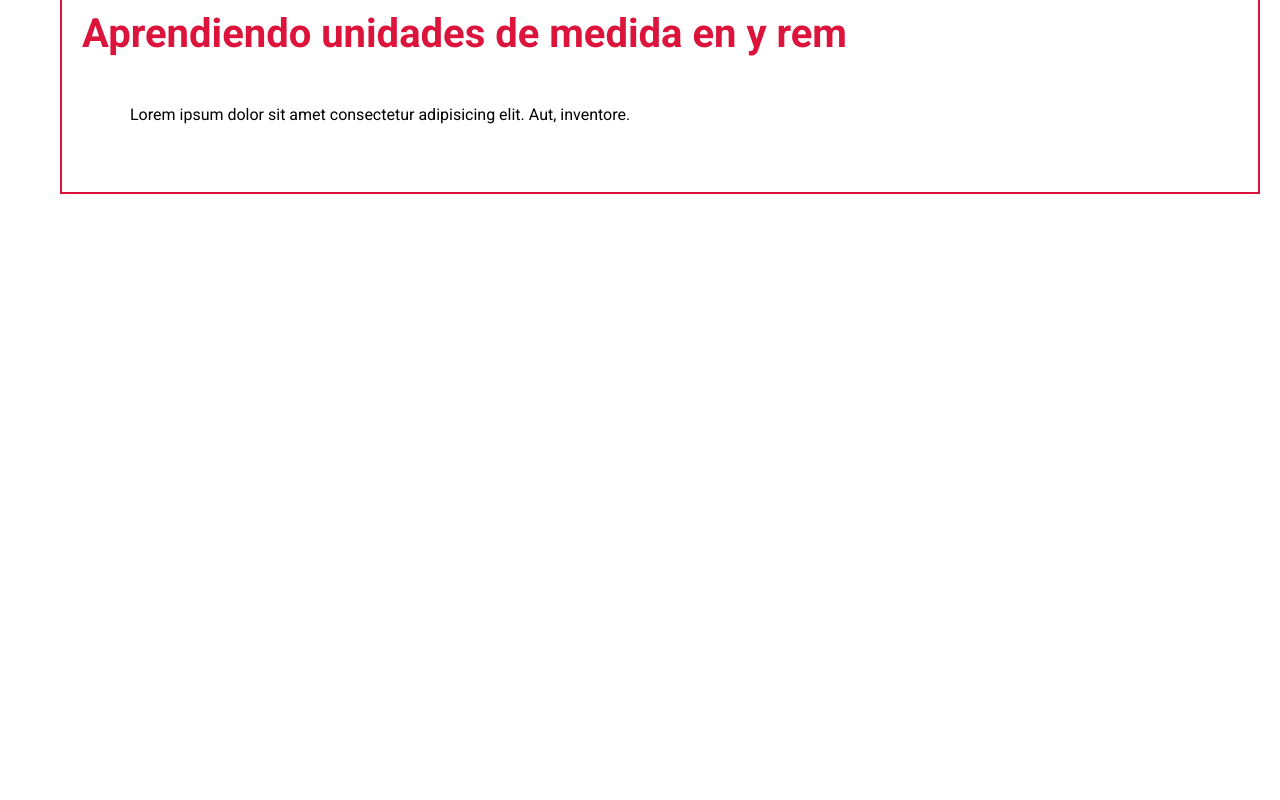
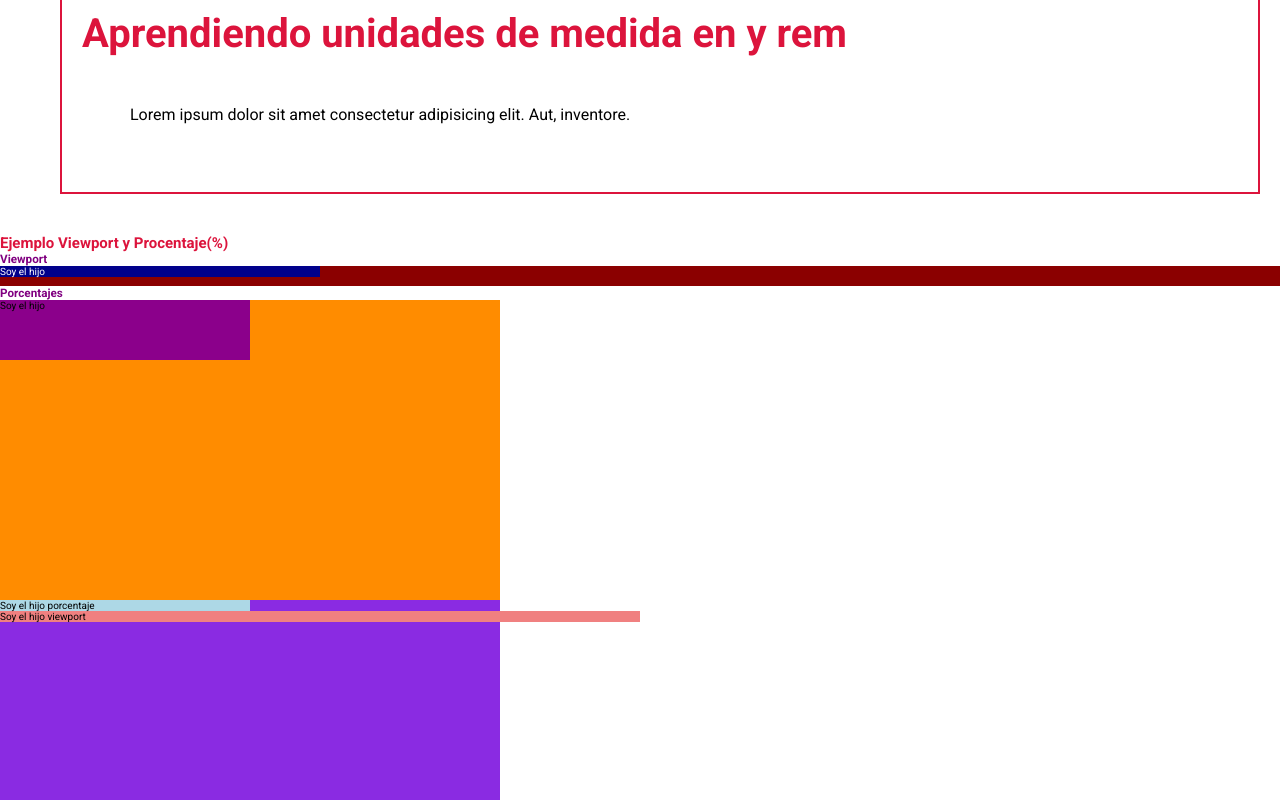
Before and after one commit to FlorAmado/clase-01, a website built with Vite: page clase-03/01-tipografias-relativas/index.html in a window 1280 px wide. Shown: the part 396-1196 px from the top of the page. Before the commit the page ends 800 px from the top, so only its background shows below. Built offline with nearby package versions, Linux system fonts and the light colour scheme.

Commit message:
agrega Viewport y porcentake

```diff
--- a/clase-03/01-tipografias-relativas/index.html
+++ b/clase-03/01-tipografias-relativas/index.html
@@ -106,6 +106,32 @@
     <p class="parrafo">Lorem ipsum dolor sit amet consectetur adipisicing elit. Aut, inventore.</p>
   </article>
 
+  <h2>Ejemplo Viewport y Procentaje(%)</h2>
+  <h3>Viewport</h3>
+
+   <!-- .papa>.hijo{Soy el hijo} -->
+    <div class="papa">
+      <div class="hijo">
+        Soy el hijo
+      </div>
+    </div>
+
+    <h3>Porcentajes</h3>
+
+    <div class="papa-porcentaje">
+      <div class="hijo-porcentaje">
+        Soy el hijo
+      </div>
+    </div>
+
+    <div class="padre-porcen-vs-view">
+      <div class="hijo-porcen">
+        Soy el hijo porcentaje
+      </div>
+      <div class="hijo-viewport">
+        Soy el hijo viewport
+      </div>
+    </div>
 
 
   <script type="module" src="/src/main.js"></script>
--- a/clase-03/01-tipografias-relativas/src/style.css
+++ b/clase-03/01-tipografias-relativas/src/style.css
@@ -61,3 +61,47 @@ p.parrafo {
 /* EL MEJOR -> tengo tamaño pequeño. Mitad html (16px/2) -> px */
 
 /* ! Porcentajes y Viewport */
+/* Viewport (rem). Es el elemento del cual se van a fijar el resto para tomar un tamaño. Tamaño del viewport  */
+/* Porcentajes (em). Está vinculado al contenedor */
+
+.papa {
+    background-color: darkred;
+    height: 20px;
+    color: white;
+    width: 100vw;
+}
+
+.hijo {
+    background-color: darkblue;
+    width: 25vw;
+}
+
+.papa-porcentaje {
+    background-color: darkorange;
+    width: 500px;
+    height: 300px;
+}
+
+.hijo-porcentaje {
+    background-color: darkmagenta;
+    width: 50%; /* 500px -> 50% -> 250px */
+    height: 20%; /* 300px -> 20% -> 60px */
+}
+
+/* ------------------------------ */
+
+.padre-porcen-vs-view {
+    width: 500px;
+    background-color: blueviolet;
+    height: 200px;
+}
+
+.hijo-porcen {
+    width: 50%;
+    background-color: lightblue;
+}
+
+.hijo-viewport {
+    width: 50vw;
+    background-color: lightcoral;
+}
```
